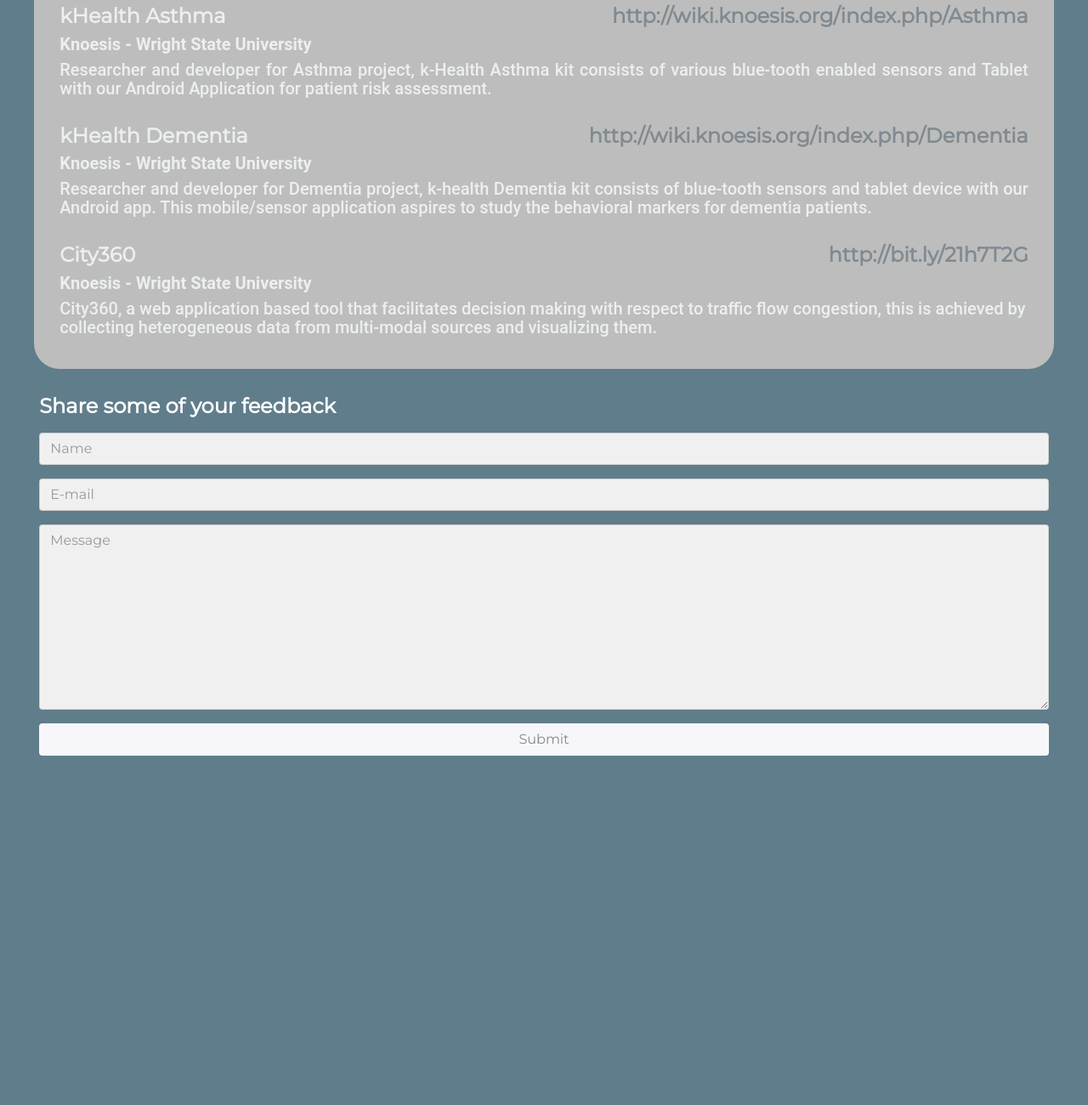
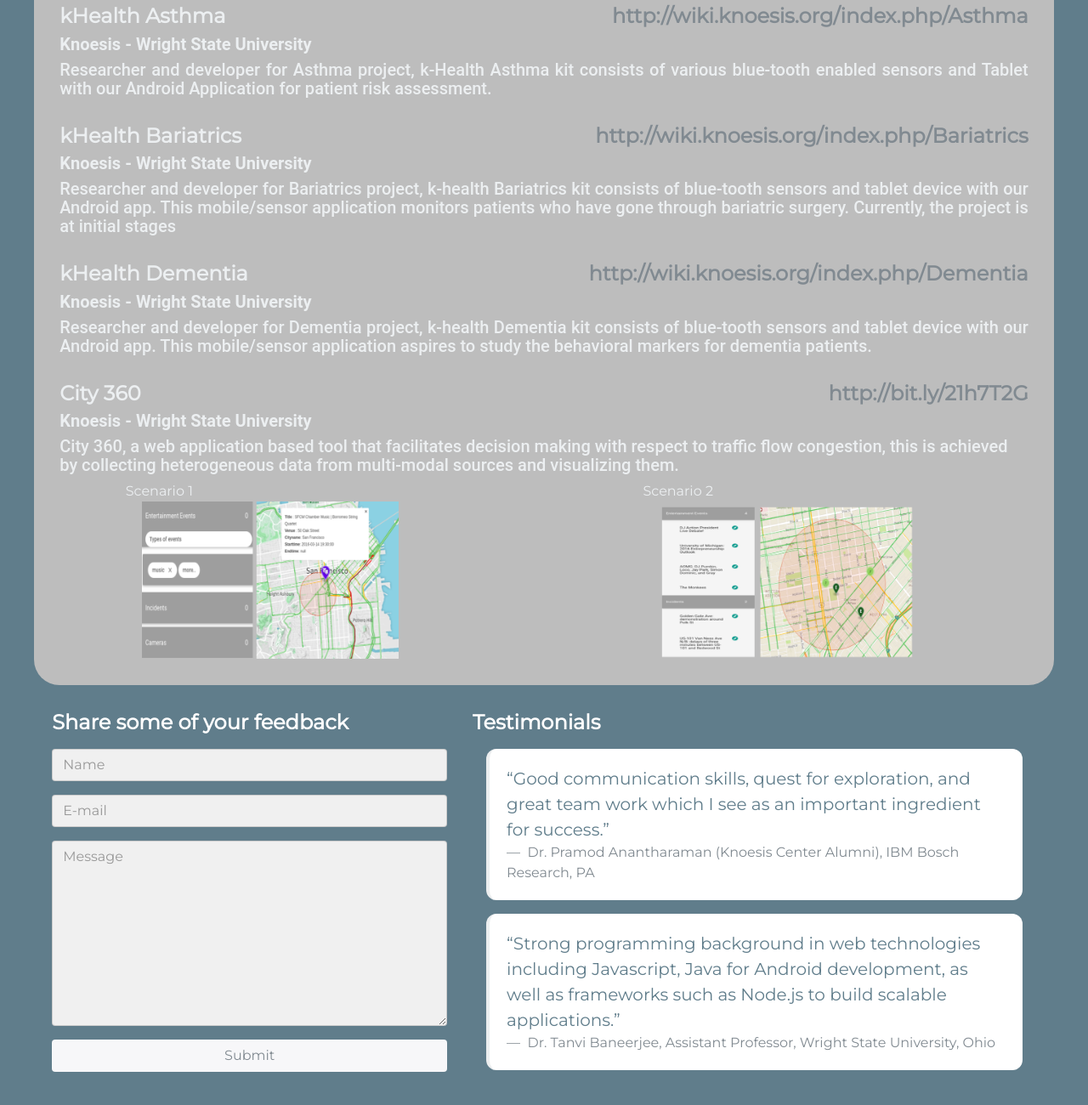
Before and after one commit to vaikzs/vaikzs.github.io, a plain HTML site: page index.html in a window 1280 px wide. Shown: the part 1188-2488 px from the top of the page at 85% size. Before the commit the page ends 2163 px from the top, so only its background shows below. Drawn offline with nearby package versions, Linux system fonts and the light colour scheme; a script that the page names is missing.

Commit message:
- Testimonials and Images

```diff
--- a/index.html
+++ b/index.html
@@ -120,7 +120,8 @@
                 <a class="nav-link text-white" href="#proj">Projects<span class="sr-only">(current)</span></a>
             </li>
             <li class="nav-item">
-                <a class="nav-link text-white" href="#feedback">Feedback<span class="sr-only">(current)</span></a>
+                <a class="nav-link text-white" href="#feedback">Other<span
+                        class="sr-only">(current)</span></a>
             </li>
 
         </ul>
@@ -131,9 +132,9 @@
 <nav class="bottom-nav navbar navbar-fixed-bottom navbar-full navbar-dark bg-inverse">
     <ul class="nav navbar-nav container ">
         <!--<li class="nav-item"><a class="nav-link github-hover"-->
-                                <!--href="https://www.github.com/vaikzs" target="_blank"><span-->
-                <!--class="hide-on-med-and-down">GitHub</span> <i-->
-                <!--class="fa fa-github text-custom"></i></a></li>-->
+        <!--href="https://www.github.com/vaikzs" target="_blank"><span-->
+        <!--class="hide-on-med-and-down">GitHub</span> <i-->
+        <!--class="fa fa-github text-custom"></i></a></li>-->
         <li class="nav-item "><a class="nav-link" href="https://facebook.com/vaikzs" target="_blank"><span
                 class="hide-on-med-and-down">Facebook</span> <i
                 class="fa fa-facebook text-custom"></i></a>
@@ -161,7 +162,8 @@
         </a>
         </li>
     </ul>
-    <a class="github-fork-ribbon left-bottom" target="_blank" href="https://www.github.com/vaikzs" title="Follow me on GitHub"> Follow me on GitHub </a>
+    <a class="github-fork-ribbon left-bottom" target="_blank" href="https://www.github.com/vaikzs"
+       title="Follow me on GitHub"> Follow me on GitHub </a>
 
 </nav>
 <div class="display row">
@@ -174,7 +176,7 @@
             Master's
             Student at Kno.e.sis Center, Wright State University. I am advised by Dr. Amit P Sheth, Lexis Nexis Ohio
             Eminent Scholar and Director of Kno.e.sis - Ohio Center of Excellence in Knowledge Enabled Computing. I'm
-            co-advised by Dr. Tanvi Banerjee with whom I work on
+            co-advised by Dr. Krishnaprasad Thirunarayan and Dr. Tanvi Banerjee with whom I work on
             Dashboards
             for Data Analytics in the context of City Traffic and Health-care.
         </blockquote>
@@ -263,6 +265,17 @@
             <p class="p-x-2 h5 text-justify">Researcher and developer for Asthma project, k-Health Asthma kit consists of various blue-tooth enabled sensors and Tablet with our Android Application for patient risk assessment.</p>
         </span>
         <span href="#" class="p-x-1">
+            <h4 class="font-weight-bold p-x-2">kHealth Bariatrics<a class="pull-xs-right text-muted hide-on-med-and-up"
+                                                                    href="http://wiki.knoesis.org/index.php/Bariatrics"
+                                                                    target="_blank">WikiLink</a><a
+                    class="pull-xs-right text-muted hide-on-med-and-down"
+                    href="http://wiki.knoesis.org/index.php/Bariatrics"
+                    target="_blank">http://wiki.knoesis.org/index.php/Bariatrics</a></h4>
+            <p class="font-weight-bold p-x-2 h5">Knoesis - Wright State University<span></span>
+            </p>
+            <p class="p-x-2 h5 text-justify">Researcher and developer for Bariatrics project, k-health Bariatrics kit consists of blue-tooth sensors and tablet device with our Android app. This mobile/sensor application monitors patients who have gone through bariatric surgery. Currently, the project is at initial stages</p>
+        </span>
+        <span href="#" class="p-x-1">
             <h4 class="font-weight-bold p-x-2">kHealth Dementia<a class="pull-xs-right text-muted hide-on-med-and-up"
                                                                   href="http://wiki.knoesis.org/index.php/Dementia"
                                                                   target="_blank">WikiLink</a><a
@@ -273,181 +286,38 @@
             </p>
             <p class="p-x-2 h5 text-justify">Researcher and developer for Dementia project, k-health Dementia kit consists of blue-tooth sensors and tablet device with our Android app. This mobile/sensor application aspires to study the behavioral markers for dementia patients.</p>
         </span>
+
         <span href="#" class="p-x-1">
-            <h4 class="font-weight-bold p-x-2">City360 <a class="pull-xs-right text-muted hide-on-med-and-up"
-                                                          href="http://bit.ly/21h7T2G"
-                                                          target="_blank">DemoLink</a><a
-                    class="pull-xs-right text-muted hide-on-med-and-down" href="http://bit.ly/21h7T2G"
-                    target="_blank">http://bit.ly/21h7T2G</a></h4>
+
+            <h4 class="font-weight-bold p-x-2">City 360 <a class="pull-xs-right text-muted hide-on-med-and-up"
+                                                           href="http://bit.ly/21h7T2G"
+                                                           target="_blank">DemoLink</a>
+                <a class="pull-xs-right text-muted hide-on-med-and-down" href="http://bit.ly/21h7T2G"
+                   target="_blank">http://bit.ly/21h7T2G</a>
+            </h4>
+
             <p class="font-weight-bold p-x-2 h5 text-justify">Knoesis - Wright State University</p>
-            <p class="p-x-2 h5">City360, a web application based tool that facilitates decision making with respect to traffic flow congestion, this is achieved by collecting heterogeneous data from multi-modal sources and visualizing them.</p>
+
+            <p class="p-x-2 h5">City 360, a web application based tool that facilitates decision making with respect to traffic flow congestion, this is achieved by collecting heterogeneous data from multi-modal sources and visualizing them.</p>
+            <div class="row">
+            <div class="col-xs-5 offset-xs-1">
+                Scenario 1
+            <img src="img/city360use1.png"
+                 class="p-x-1 responsive-img img-fluid" style="margin-left:0.7%" width="70%">
+                   </div>
+            <div class="col-xs-5 offset-xs-1">
+                Scenario 2
+              <img src="img/city360use2.png"
+                   class="p-x-1 responsive-img img-fluid" width="70%">
+                </div>
+                </div>
         </span>
     </div>
-    <!--<div id="ref">-->
-    <!--<div class="hide-on-med-and-down"><img src="img/references.png"-->
-    <!--class="img-fluid img-thumbnail bg-faded icon-tags"></div>-->
-    <!--<h2 class="font-weight-bold p-x-0 m-x-2 m-t-2">References</h2>-->
-    <!--<div class="row hide-on-med-and-down">-->
-    <!--<div class="chip col-xs-4">-->
-    <!--<img src="img/amit.jpg" alt="Amit">-->
-    <!--<span>Dr Amit Sheth</span>-->
-
-    <!--</div>-->
-    <!--<div class="chip col-xs-4">-->
-    <!--<img src="img/tb.jpg" alt="Tanvi">-->
-    <!--<span>Dr Tanvi Banerjee</span>-->
-    <!--</div>-->
-    <!--<div class="chip col-xs-4">-->
-    <!--<img src="img/TK.JPG" alt="TK">-->
-    <!--<span>Dr Prasad</span>-->
-
-    <!--</div>-->
-    <!--<div class="chip col-xs-4">-->
-    <!--<img src="img/pramod.jpg" alt="Pramod">-->
-    <!--<span>Pramod</span>-->
-    <!--</div>-->
-    <!--</div>-->
-    <!--<div class="row hide-on-med-and-up">-->
-    <!--<div class="chip col-xs-4">-->
-    <!--<img src="img/amit.jpg" alt="Amit">-->
-    <!--<span>Dr Amit</span>-->
-
-    <!--</div>-->
-    <!--<div class="chip col-xs-4">-->
-    <!--<img src="img/tb.jpg" alt="Tanvi">-->
-    <!--<span>Dr Tanvi</span>-->
-    <!--</div>-->
-    <!--<div class="chip col-xs-4">-->
-    <!--<img src="img/TK.JPG" alt="TK">-->
-    <!--<span>Dr Prasad</span>-->
-
-    <!--</div>-->
-    <!--<div class="chip col-xs-4">-->
-    <!--<img src="img/pramod.jpg" alt="Pramod">-->
-    <!--<span>Pramod</span>-->
-    <!--</div>-->
-    <!--</div>-->
-    <!--</div>-->
-    <!--<div id="skills" class="skills">-->
-    <!--<img src="img/skills.png" class="img-fluid img-thumbnail bg-faded icon-tags">-->
-
-    <!--<h2 class="font-weight-bold p-x-0 m-x-2 m-t-2">Skills</h2>-->
-    <!--<h4 class="font-weight-bold container m-l-2 text-muted">Languages</h4>-->
-
-    <!--<div class="container">-->
-    <!--<h4><span class=" tag tag-pill tag-default">Java (Incl. Android)</span>-->
-    <!--<span class=" tag tag-pill tag-default">JavaScript</span>-->
-    <!--<span class=" tag tag-pill tag-default">C++</span>-->
-    <!--<span class=" tag tag-pill tag-default">SQL</span></h4>-->
-
-    <!--</div>-->
-    <!--<h4 class="font-weight-bold container m-l-2 text-muted">Client</h4>-->
-
-    <!--<div class="container">-->
-    <!--<h4><span class=" tag tag-pill tag-default">HTML</span>-->
-    <!--<span class=" tag tag-pill tag-default">CSS </span>-->
-    <!--<span class=" tag tag-pill tag-default">jQuery</span>-->
-    <!--<span class=" tag tag-pill tag-default">Underscore</span>-->
-    <!--<span class=" tag tag-pill tag-default">SocketsIO</span>-->
-    <!--<span class=" tag tag-pill tag-default">PaperJS</span>-->
-    <!--<span class=" tag tag-pill tag-default">MapboxJS</span>-->
-    <!--<span class=" tag tag-pill tag-default">Bootstrap</span>-->
-    <!--<span class=" tag tag-pill tag-default">Materialize CSS</span>-->
-    <!--<span class=" tag tag-pill tag-default">Foundation </span>-->
-    <!--</h4>-->
-
-    <!--<h4></h4>-->
-
-
-    <!--</div>-->
-    <!--<h4 class="font-weight-bold container m-l-2 text-muted">Server</h4>-->
-
-    <!--<div class="container">-->
-    <!--<h4><span class=" tag tag-pill tag-default">Node JS</span>-->
-    <!--<span class=" tag tag-pill tag-default">J2EE</span>-->
-    <!--<span class=" tag tag-pill tag-default"> Express </span>-->
-    <!--<span class="tag tag-pill tag-default"> Meteor</span>-->
-    <!--<span class="tag tag-pill tag-default"> Sails</span>-->
-
-    <!--</h4>-->
-
-
-    <!--</div>-->
-    <!--<h4 class="font-weight-bold container m-l-2 text-muted">Databases</h4>-->
-
-    <!--<div class="container">-->
-    <!--<h4><span class=" tag tag-pill tag-default">MySQL</span>-->
-    <!--<span class=" tag tag-pill tag-default">Mongo</span>-->
-
-
-    <!--</h4>-->
-
-
-    <!--</div>-->
-    <!--<h4 class="font-weight-bold container m-l-2 text-muted">Tools & Technologies</h4>-->
-
-    <!--<div class="container">-->
-    <!--<h4><span class=" tag tag-pill tag-default">Apache Hadoop - Map Reduce</span>-->
-    <!--<span class=" tag tag-pill tag-default">SQL Workbench</span>-->
-    <!--<span class="tag tag-pill tag-default"></span>-->
-
-
-    <!--</h4>-->
-
-
-    <!--</div>-->
-    <!--<h4 class="font-weight-bold container m-l-2 text-muted">Package Managers</h4>-->
-
-    <!--<div class="container">-->
-    <!--<h4><span class=" tag tag-pill tag-default">Node Package Manager</span>-->
-    <!--<span class=" tag tag-pill tag-default">Atmosphere</span>-->
-    <!--<span class="tag tag-pill tag-default">Bower</span>-->
-
-
-    <!--</h4>-->
-
-
-    <!--</div>-->
-    <!--<h4 class="font-weight-bold container m-l-2 text-muted">Version Control System</h4>-->
-
-    <!--<div class="container">-->
-    <!--<h4><span class=" tag tag-pill tag-default">Git</span>-->
-    <!--<span class=" tag tag-pill tag-default">Subversion</span>-->
-
-
-    <!--</h4>-->
-
-
-    <!--</div>-->
-
-    <!--<h4 class="font-weight-bold container m-l-2 text-muted">Developer Tools/Editors</h4>-->
-
-    <!--<div class="container h4 row">-->
-    <!--<span class=" tag tag-pill tag-default col-sm-2 offset-lg-1">WebStorm</span>-->
-    <!--<span class=" tag tag-pill tag-default col-sm-2 offset-lg-1">Eclipse</span>-->
-    <!--<span class=" tag tag-pill tag-default col-sm-2 ">Android Studio</span>-->
-    <!--<span class=" tag tag-pill tag-default col-sm-2 ">Netbeans</span>-->
-    <!--<span class=" tag tag-pill tag-default col-sm-2 offset-lg-1">Github's Atom</span>-->
-
-
-    <!--</div>-->
-    <!--<h4 class="font-weight-bold container m-l-2 text-muted">Operating Systems</h4>-->
-
-    <!--<div class="container h4 row">-->
-    <!--<span class=" tag tag-pill tag-default col-sm-2 offset-lg-4">Linux</span>-->
-    <!--<span class=" tag tag-pill tag-default col-sm-2 offset-lg-4">Windows</span>-->
-
-
-    <!--</div>-->
-
-    <!--</div>-->
 
 
     <div class="d-block m-b-5" id="feedback">
-        <div class="row container-fluid">
-
-
-            <div class="text-center ">
+        <div class="container-fluid row">
+            <div class="text-center col-xs-5">
                 <p>
                     <span class="text-white font-weight-bold h4">Share some of your feedback</span>
                 </p>
@@ -476,6 +346,21 @@
                 </form>
 
             </div>
+            <div class="testimonials col-xs-7">
+                <p>
+                    <span class="text-white font-weight-bold h4">Testimonials</span>
+                </p>
+                <div class="text-custom card-block blockquote m-x-1" style="background: #fff;border-radius: 12px">
+                    “Good communication skills, quest for exploration, and great team work which I see
+                    as an important ingredient for success.” <br/><span class="blockquote-footer"> Dr. Pramod Anantharaman (Knoesis Center Alumni), IBM Bosch Research, PA </span>
+                </div>
+                <div class="text-custom card-block blockquote m-x-1" style="background: #fff;border-radius: 12px">
+                    “Strong programming background in web technologies including Javascript, Java for Android
+                    development, as well as frameworks such as Node.js to build scalable applications.” <br/>
+                    <span class="blockquote-footer"> Dr. Tanvi Baneerjee, Assistant Professor, Wright State University, Ohio</span>
+                </div>
+
+            </div>
 
 
         </div>
```
Also changed, not shown: img/city360use1.png (added), img/city360use2.png (added), 2 other files.
